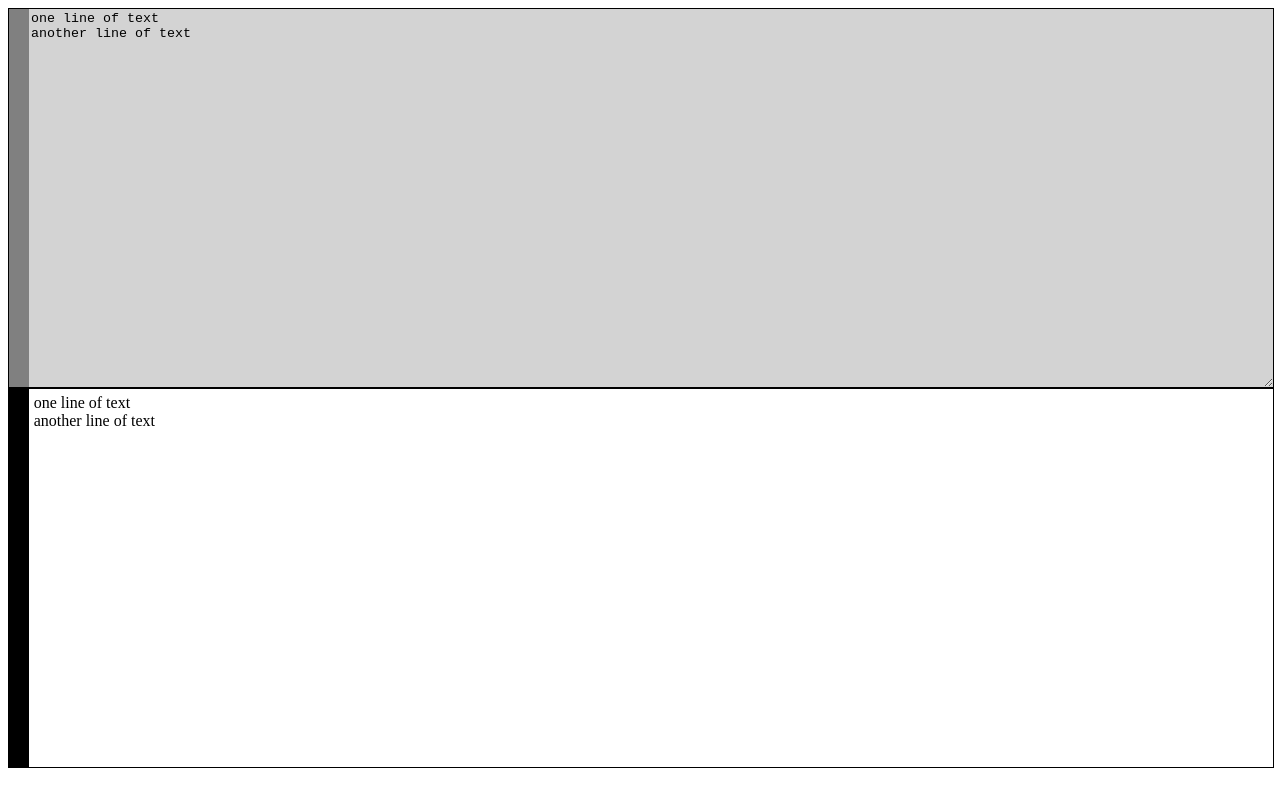
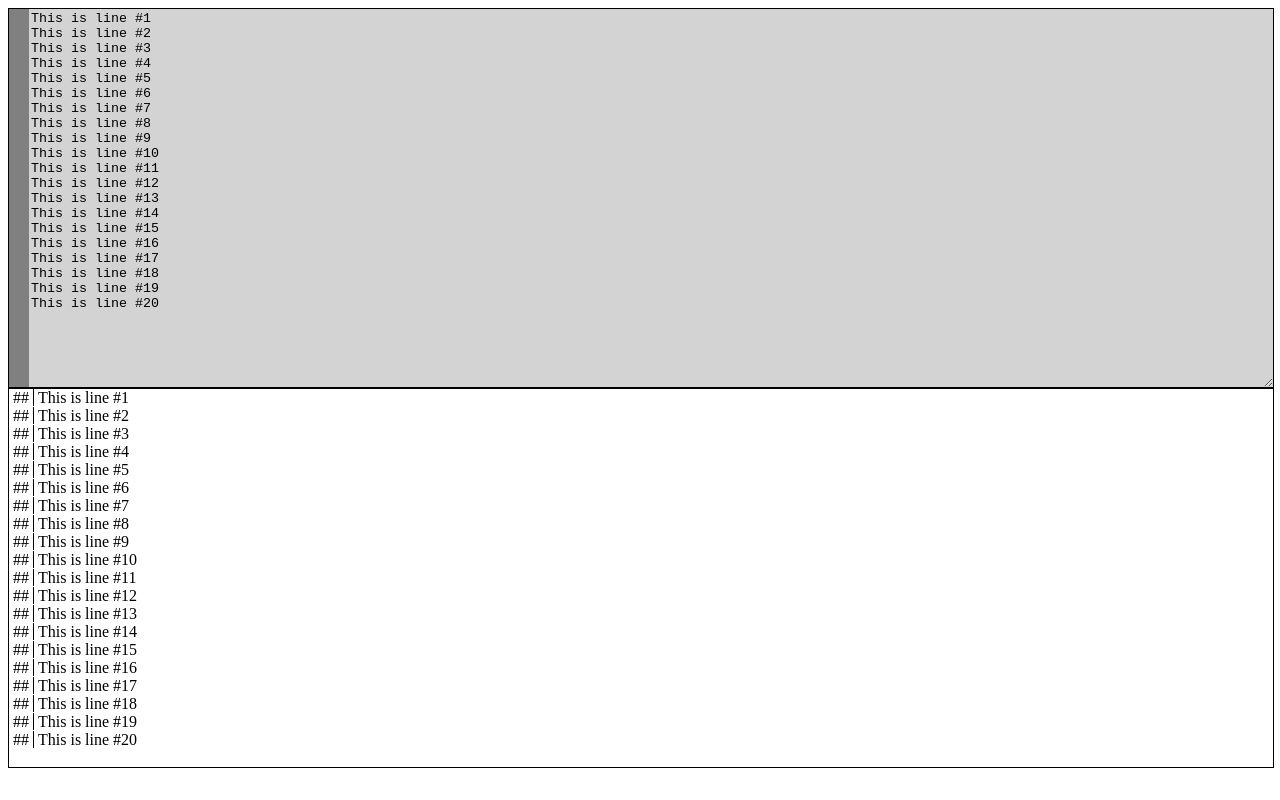
Before and after one commit to tuzmusic/folding-editor, a React (Create React App) app: page / in a window 1280 px wide. Built offline with nearby package versions, Linux system fonts and the light colour scheme.

Commit message:
separate line and gutter components for each line

```diff
--- a/src/components/App.tsx
+++ b/src/components/App.tsx
@@ -29,21 +29,8 @@ const TextArea = styled.textarea({
   border: 'none'
 });
 
-const Display = styled(FullWidthFlexDiv)({
-  backgroundColor: 'white',
-  boxSizing: 'border-box',
-  height: '100%',
-  padding: '5px',
-  flexDirection: 'column'
-});
-
 const EditorGutter = styled.div({
   backgroundColor: 'grey',
-  width: '20px',
-});
-
-const DisplayGutter = styled.div({
-  backgroundColor: 'black',
   width: '20px',
 });
 
@@ -53,7 +40,10 @@ const Editor = styled.div({
 });
 
 // endregion
-const startingText = 'one line of text \nanother line of text';
+const startingText =
+  Array.from({ length: 20 }, (_, i) => {return `This is line #${ i + 1 }`}).join('\n');
+
+// 'one line of text \nanother line of text';
 
 class App extends React.Component {
   state = { text: startingText, };
@@ -70,8 +60,7 @@ class App extends React.Component {
     this.setState({ text: this.model.getText() });
   };
 
-  render() {
-    return (
+  render = () => (
     <Container>
       <EditorContainer>
         <EditorGutter/>
@@ -83,17 +72,10 @@ class App extends React.Component {
         </Editor>
       </EditorContainer>
       <TextDisplayContainer>
-          <DisplayGutter/>
         <TextDisplay lines={ this.model.lines }/>
-          {/*<Display>
-            { this.model.lines.map((line, i) =>
-              <div>({ line.indentLevel }) - { line.text }</div>)
-            }
-          </Display>*/ }
       </TextDisplayContainer>
     </Container>
   );
 }
-}
 
 export default App;
--- a/src/components/TextDisplay.tsx
+++ b/src/components/TextDisplay.tsx
@@ -8,7 +8,6 @@ const Display = styled(FullWidthFlexDiv)({
   backgroundColor: 'white',
   boxSizing: 'border-box',
   height: '100%',
-  padding: '5px',
   flexDirection: 'column'
 });
 
--- a/src/components/TextLineComponent.tsx
+++ b/src/components/TextLineComponent.tsx
@@ -3,6 +3,20 @@ import styled from "@emotion/styled";
 import { TextLine } from "../models/TextEntryModel";
 
 const Line = styled.div({});
+const LineText = styled.span({
+  width: '100%',
+  paddingLeft: '4px',
+  paddingRight: '4px',
+  boxSizing: 'border-box'
+});
+
+const LineGutter = styled.span({
+  borderRight: 'solid thin black',
+  width: '25px',
+  paddingLeft: '4px',
+  paddingRight: '4px',
+  boxSizing: 'border-box'
+});
 
 type Props = {
   line: TextLine
@@ -12,7 +26,8 @@ class TextLineComponent extends React.Component<Props> {
 
   render = () => (
     <Line>
-      { this.props.line.text }
+      <LineGutter>##</LineGutter>
+      <LineText>{ this.props.line.text }</LineText>
     </Line>
   )
 }
```
Lines whose indentation alone changed are shown as unchanged.
